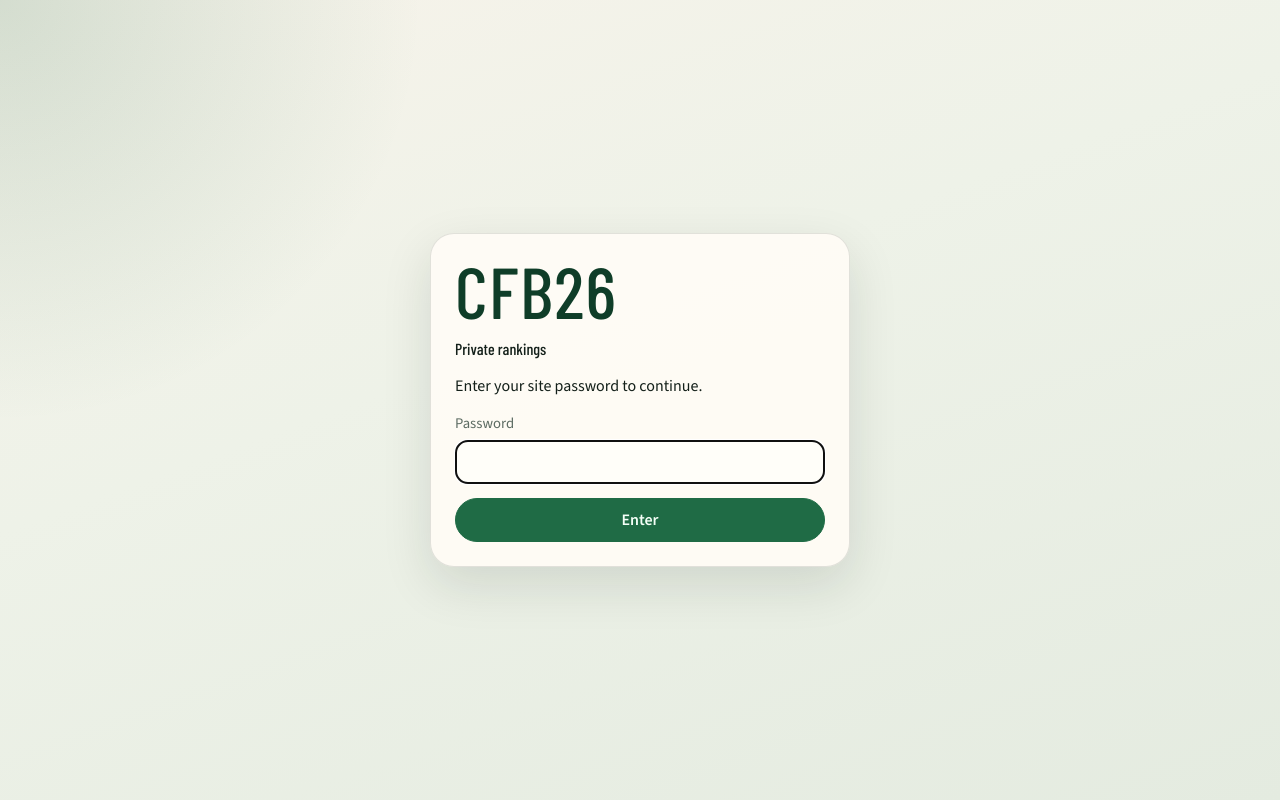
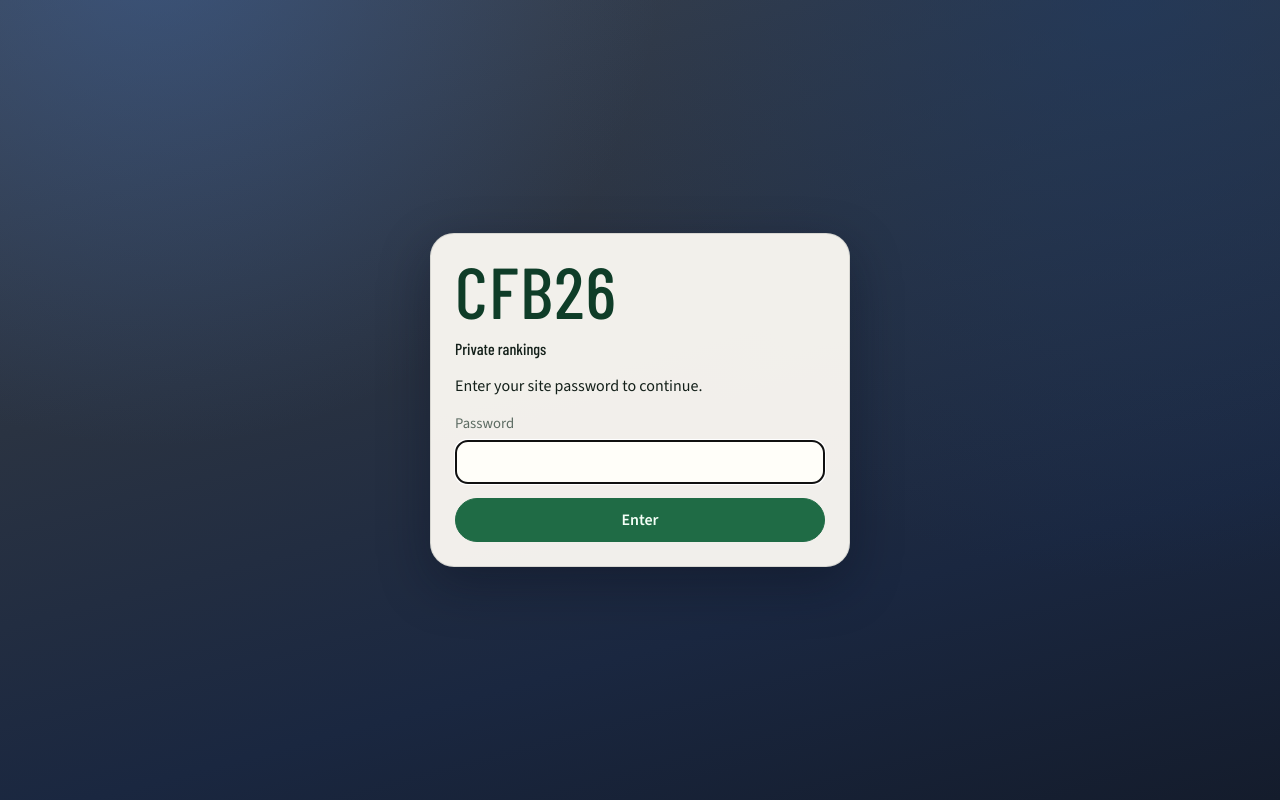
Before and after one commit to rwhowell26/CFB26, a Next.js app: page /login in a window 1280 px wide. Built offline with nearby package versions, Linux system fonts and the light colour scheme.

Commit message:
Use a darker gray-blue page and History chart background
Swap the cream page wash for a charcoal-to-navy backdrop and give the rank chart a matching plot area so lines sit on gray-blue instead of beige.

Co-authored-by: rwhowell26 <rwhowell26@users.noreply.github.com>

```diff
--- a/src/app/globals.css
+++ b/src/app/globals.css
@@ -1,11 +1,13 @@
 @import "tailwindcss";
 
 :root {
-  --bg: #f3efe6;
-  --bg-accent: #e7eddf;
+  --bg: #1b2230;
+  --bg-accent: #24344c;
   --ink: #14201a;
   --muted: #5c6b62;
-  --panel: rgba(255, 252, 246, 0.92);
+  --chrome: #e6edf5;
+  --chrome-muted: #b4c0d0;
+  --panel: rgba(255, 252, 246, 0.94);
   --line: rgba(20, 32, 26, 0.12);
   --turf: #1f6b45;
   --turf-deep: #0f3d28;
@@ -13,7 +15,7 @@
   --warn: #8a4b16;
   --loss: #8f2d2d;
   --win: #1f6b45;
-  --shadow: 0 18px 50px rgba(15, 35, 24, 0.12);
+  --shadow: 0 18px 50px rgba(8, 14, 28, 0.38);
   --radius: 18px;
   --font-sans: var(--font-sans);
   --font-display: var(--font-display);
@@ -27,14 +29,16 @@ html,
 body {
   margin: 0;
   min-height: 100%;
+  background: var(--bg);
 }
 
 body {
   color: var(--ink);
   font-family: var(--font-sans), "Source Sans 3", sans-serif;
   background:
-    radial-gradient(circle at top left, rgba(31, 107, 69, 0.16), transparent 28%),
-    linear-gradient(160deg, #f7f3ea 0%, #eef2e8 42%, #e4ebe0 100%);
+    radial-gradient(circle at 12% -8%, rgba(62, 110, 186, 0.42), transparent 36%),
+    radial-gradient(circle at 88% 0%, rgba(28, 58, 102, 0.55), transparent 42%),
+    linear-gradient(165deg, #3a414c 0%, #2a3342 38%, #1a2740 72%, #141c2c 100%);
 }
 
 button,
@@ -71,21 +75,30 @@ main {
   text-transform: uppercase;
 }
 
+.brand-block .brand {
+  color: var(--chrome);
+  text-shadow: 0 1px 12px rgba(8, 16, 32, 0.35);
+}
+
 .brand-block h1 {
   margin: 0.15rem 0 0;
   font-family: var(--font-display), "Barlow Condensed", sans-serif;
   font-size: clamp(1.6rem, 3vw, 2.2rem);
   font-weight: 600;
   letter-spacing: 0.01em;
-}
-
-.tagline,
+  color: var(--chrome);
+}
+
 .panel-header p,
 .team-sub,
-.toolbar-meta,
 .warnings-intro,
 .sos-grid em {
   color: var(--muted);
+}
+
+.tagline,
+.toolbar-meta {
+  color: var(--chrome-muted);
 }
 
 .tagline {
@@ -111,6 +124,10 @@ main {
   gap: 0.35rem;
   font-size: 0.92rem;
   color: var(--muted);
+}
+
+.app-shell .week-select {
+  color: var(--chrome-muted);
 }
 
 select,
@@ -431,6 +448,7 @@ input[type="password"],
   place-content: center;
   gap: 0.75rem;
   text-align: center;
+  color: var(--chrome-muted);
 }
 
 .boot.error {
@@ -1522,21 +1540,25 @@ input[type="password"],
   height: auto;
   display: block;
   cursor: crosshair;
+  background:
+    radial-gradient(circle at 20% 0%, rgba(70, 120, 190, 0.28), transparent 46%),
+    linear-gradient(180deg, #3d4654 0%, #2a3548 52%, #1e2a3e 100%);
+  border-radius: 12px;
 }
 
 .history-grid {
-  stroke: var(--line);
+  stroke: rgba(198, 214, 232, 0.18);
   stroke-width: 1;
 }
 
 .history-hover-line {
-  stroke: rgba(31, 107, 69, 0.35);
+  stroke: rgba(170, 206, 255, 0.5);
   stroke-width: 1.5;
   stroke-dasharray: 4 4;
 }
 
 .history-axis {
-  fill: var(--muted);
+  fill: #d5deea;
   font-size: 11px;
   font-family: inherit;
 }
```
